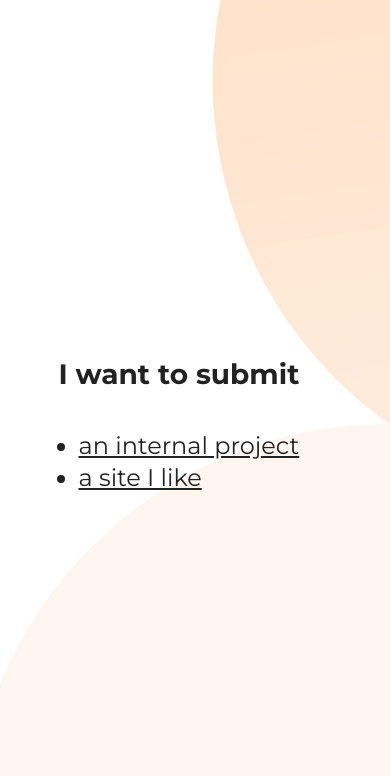
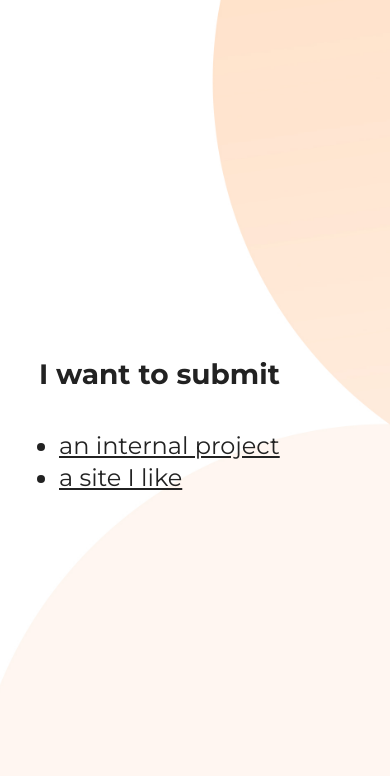
Before and after one commit to spotzerdesign/submit, a plain HTML site: page index.html in a window 390 px wide. Shown: the top 776 px of the page. Drawn offline with nearby package versions, Linux system fonts and the light colour scheme.

Commit message:
small mobile fix

```diff
--- a/style.css
+++ b/style.css
@@ -57,6 +57,12 @@ section {
     /* align-items: center; */
 }
 
+@media (max-width:640px) {
+    section {
+        padding: 0 10%;
+    }
+}
+
 /* Align list to title */
 ul {
     padding-left: 20px;
```
